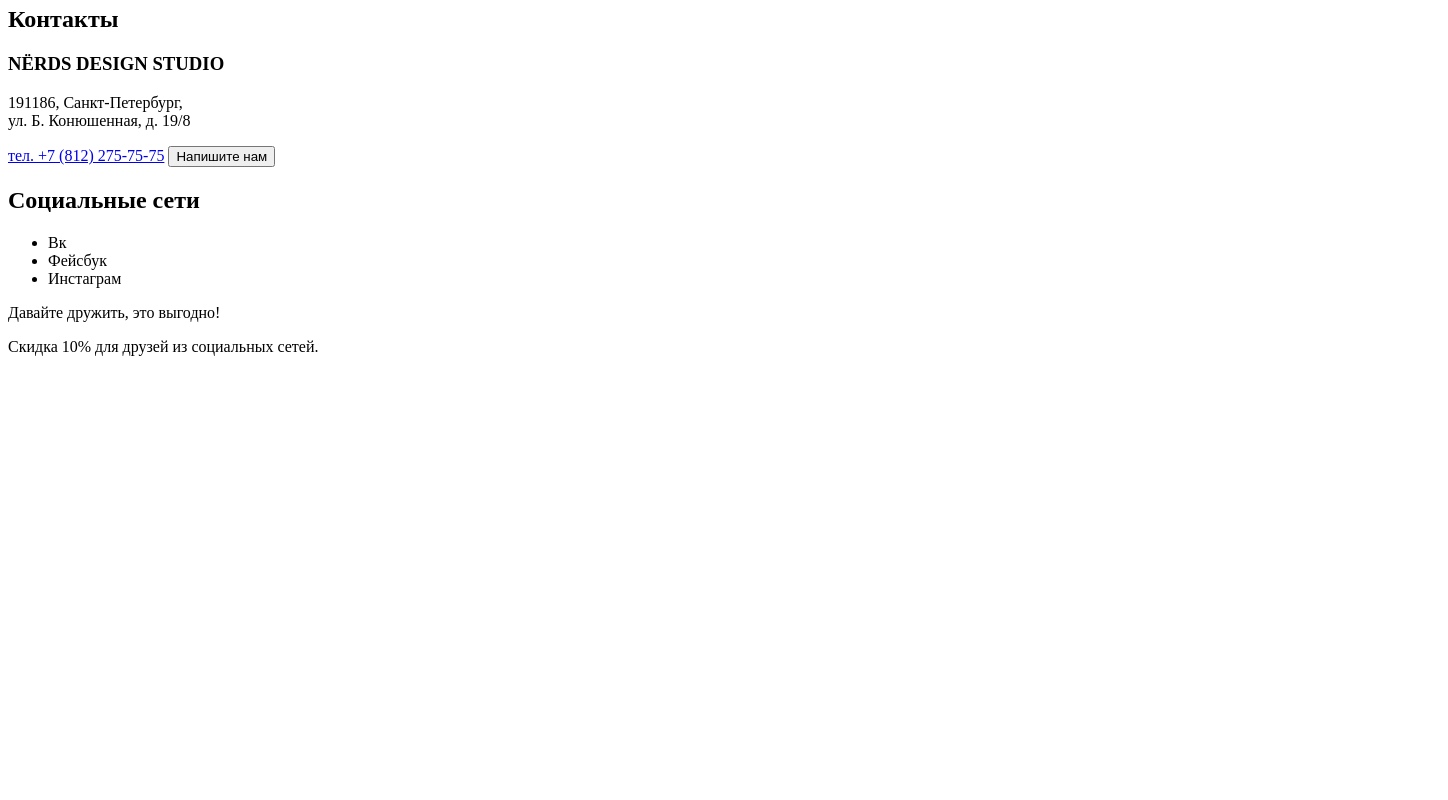
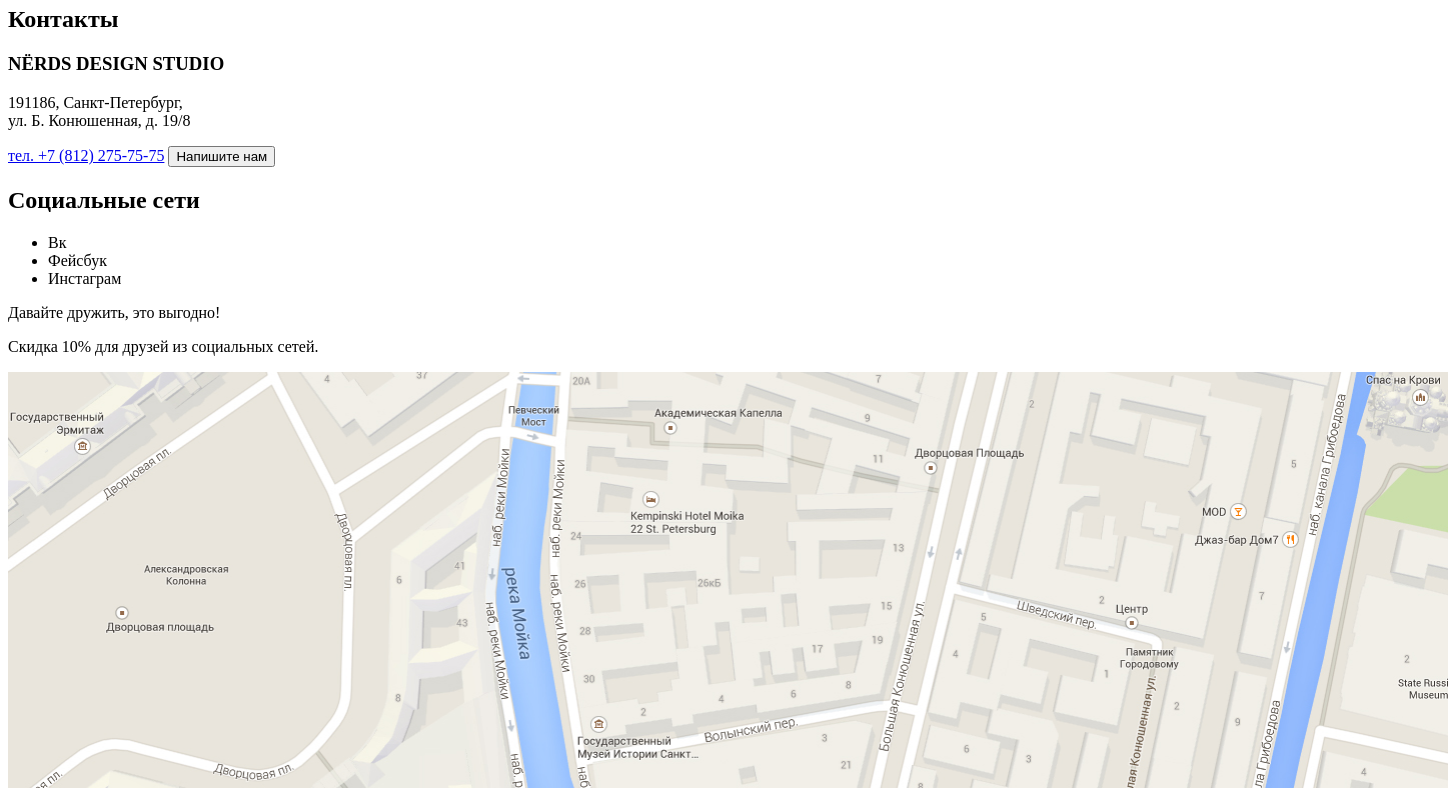
Before and after one commit to mi5ha6in/nerds, a plain HTML site: page catalog.html in a window 1280 px wide. Shown: the part 4750-5550 px from the top of the page, 1448 px wide, since content can reach past the window. Before the commit the page ends 5122 px from the top, so only its background shows below. Drawn offline with Linux system fonts and the light colour scheme.

Commit message:
adds img for the map

```diff
--- a/catalog.html
+++ b/catalog.html
@@ -206,6 +206,8 @@
       <p>Давайте дружить, это выгодно!</p>
       <p>Скидка 10% для друзей из социальных сетей.</p>
     </section>
+
+    <img src="img/map.png" width="1440" height="416" alt="Местоположение на карте">
   </footer>
 </body>
 
```
Also changed, not shown: index.html (+2 -0 lines).
